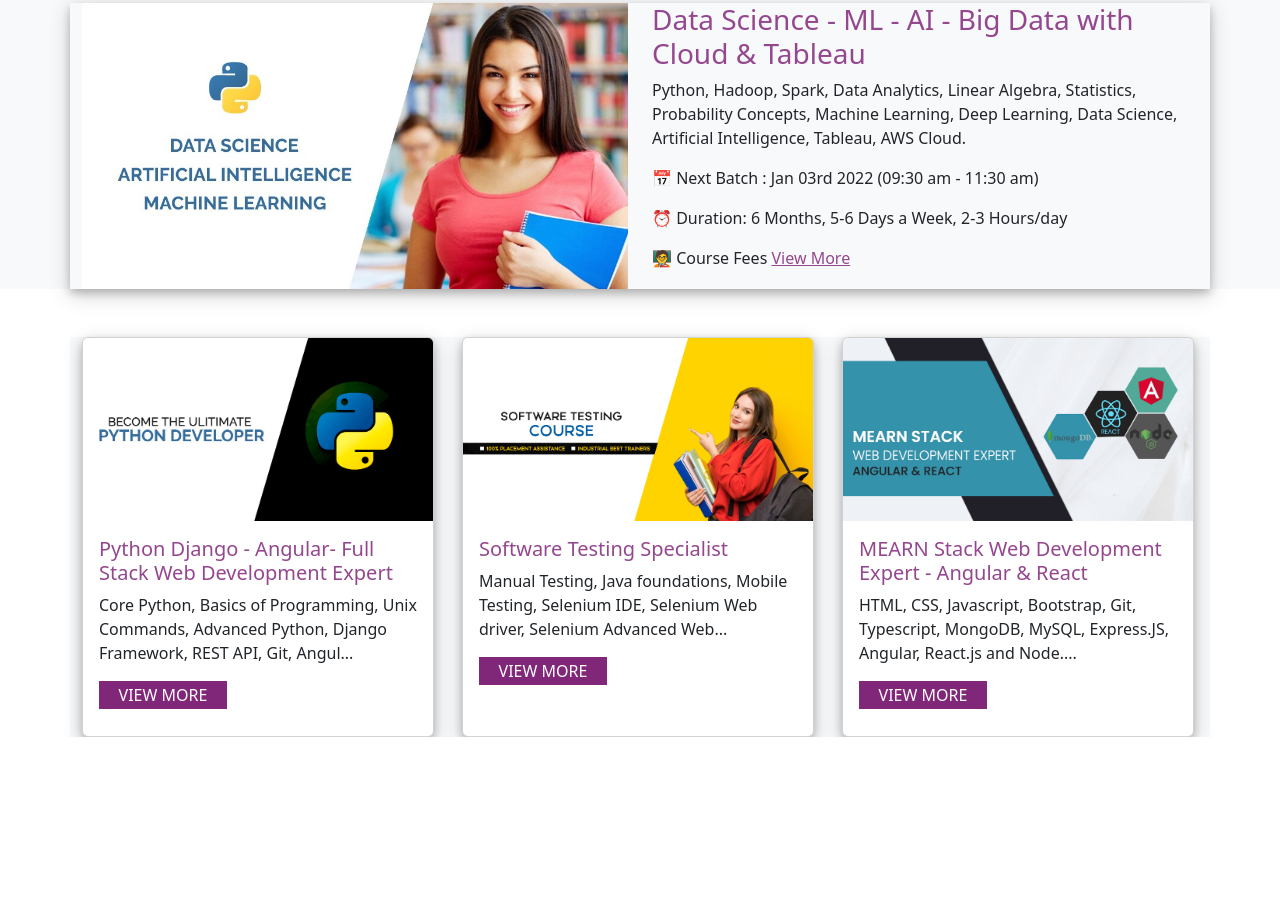
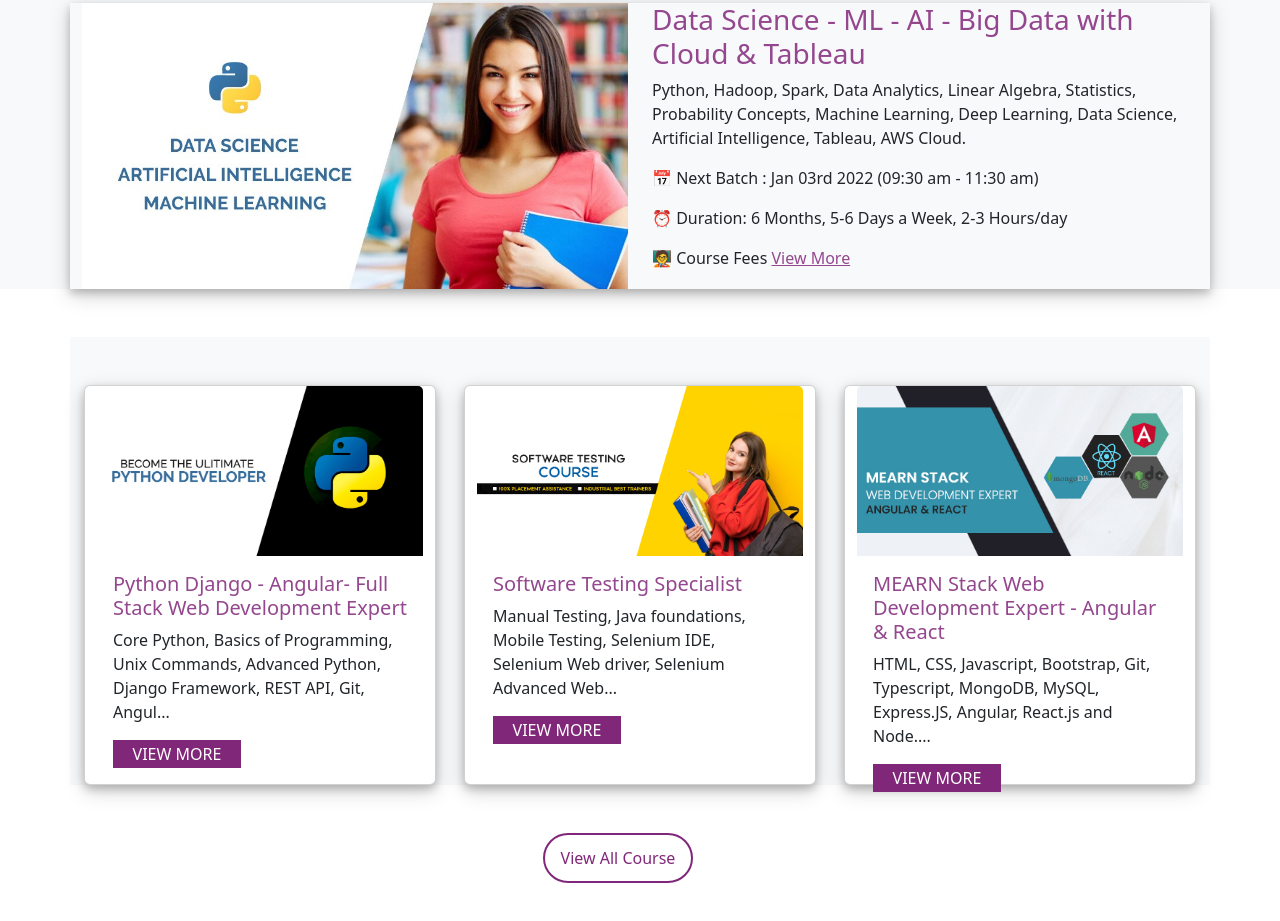
Before and after one commit to sumitha-thankachan/bootstrap_luminar, a plain HTML site: page index.html in a window 1280 px wide. Shown: the part 1277-2198 px from the top of the page. Before the commit the page ends 2014 px from the top, so only its background shows below. Drawn offline with nearby package versions, Linux system fonts and the light colour scheme.

Commit message:
bottom button and alignment

```diff
--- a/index.html
+++ b/index.html
@@ -193,9 +193,9 @@
 </div>
     <div class="bg-light container mt-5">
 
-    <div class="row">
-      <div class="col-lg-4 container">
-        <div class="card ca" style="width: 22rem; height: 25rem;">
+    <div class="row ">
+      <div class="col-lg-4 col-md-12 col-sm-12 col-xs-12 mt-5 ">
+        <div class="card ca container " style="width: 22rem; height: 25rem;">
           <img src="./images/card1.jpg" class="card-img-top" alt="...">
           <div class="card-body">
             <h5 class="card-text grid_h1">Python Django - Angular- Full Stack Web Development Expert</h5>
@@ -204,8 +204,8 @@
           </div>
         </div>
       </div>
-      <div class="col-lg-4">
-        <div class="card ca" style="width: 22rem; height: 25rem;">
+      <div class="col-lg-4 col-md-12 col-sm-12 col-xs-12 mt-5">
+        <div class="card ca container  " style="width: 22rem; height: 25rem;">
           <img src="./images/card2.jpg" class="card-img-top" alt="...">
           <div class="card-body">
             <h5 class="card-text grid_h1">Software Testing Specialist</h5>
@@ -214,8 +214,8 @@
            </div>
         </div>
       </div>
-      <div class="col-lg-4">
-        <div class="card  ca" style="width: 22rem; height: 25rem;">
+      <div class="col-lg-4 col-md-12 col-sm-12 col-xs-12 mt-5">
+        <div class="card  ca container " style="width: 22rem; height: 25rem;">
           <img src="./images/card3.jpg" class="card-img-top" alt="...">
           <div class="card-body">
             <h5 class="card-text grid_h1">MEARN Stack Web Development Expert - Angular & React</h5>
@@ -226,6 +226,9 @@
       </div>
     </div>
   </div>
+<div class="container text-center m-5">
+  <button class="bottom_btn">View All Course</button>
+</div>
 
 
 </body>
--- a/style.css
+++ b/style.css
@@ -90,3 +90,16 @@
 .ca:hover{
   transform: scale(1.05);
 }
+.bottom_btn{
+  border-radius: 50px;
+  width: 150px;
+  height:50px;
+  color:rgb(129, 39, 122) ;
+  background-color: white;
+  border: 2px solid rgb(129, 39, 122);
+
+}
+.bottom_btn:hover{
+  color: white;
+  background-color: rgb(129, 39, 122);
+}
```
